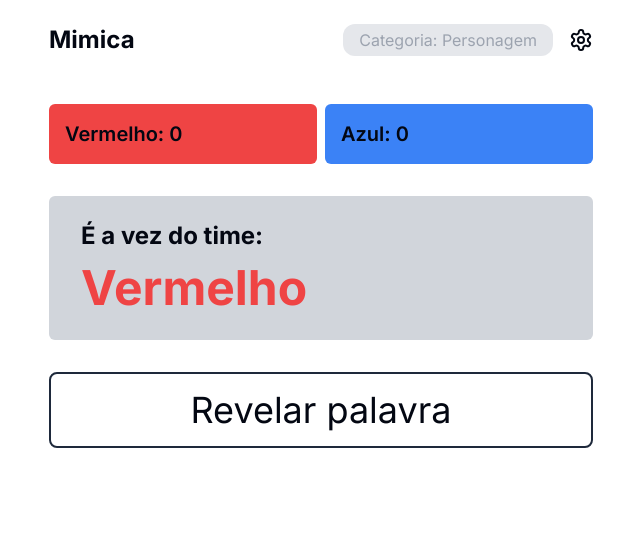
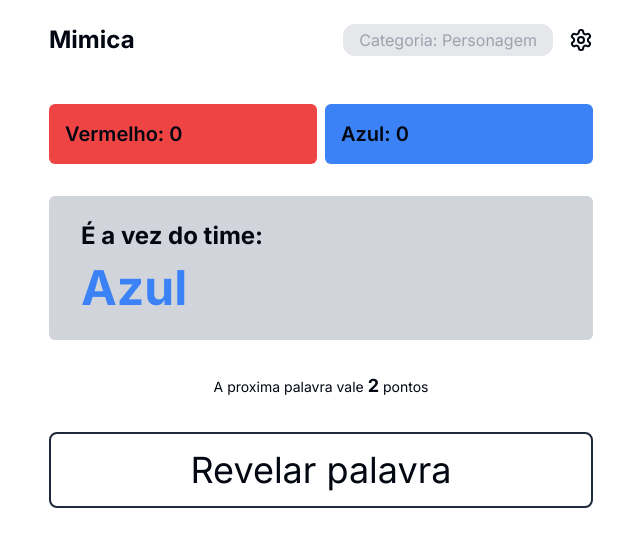
Before and after one commit to gabrielrguarini/mimica, a Next.js app: page / in a window 1280 px wide. Shown: the top 546 px of the page, without its empty margins (319-959 px from the left). Built offline with nearby package versions, Linux system fonts and the light colour scheme.

Commit message:
feat: add usedWords for remove reapeated words

```diff
--- a/src/app/page.tsx
+++ b/src/app/page.tsx
@@ -18,9 +18,17 @@ export default function Home() {
   const [bluePoints, setBluePoints] = useState(0);
   const [team, setTeam] = useState(Teams.BLUE);
   const [time, setTime] = useState(60);
+  const [usedWords, setUsedWords] = useState<UsedWord[]>([]);
   const newWord = () => {
     const { value } = SortNumber(0, words.length);
-    setTeam((prev) => (prev === Teams.BLUE ? Teams.RED : Teams.BLUE));
+    const reapeatWord = usedWords.some((index) => index.index === value);
+    if (reapeatWord) {
+      if (usedWords.length >= words.length - 5) {
+        setUsedWords([]);
+      }
+      newWord();
+      return;
+    }
     setIndexWord(value);
   };
   useEffect(() => {
@@ -43,6 +51,7 @@ export default function Home() {
           setBluePoints={setBluePoints}
           team={team}
           time={time}
+          setTeam={setTeam}
         />
       ) : (
         <motion.div
@@ -89,8 +98,29 @@ export default function Home() {
               </span>
             )}
           </div>
+          <p className="text-sm text-center">
+            A proxima palavra vale{" "}
+            <span className="text-lg font-bold">
+              {words[indexWord].difficulty}
+            </span>{" "}
+            pontos
+          </p>
+          {usedWords.length > 0 && (
+            <p className="text-sm text-center">
+              A ultima palavra foi:{" "}
+              <span className="text-base font-bold capitalize">
+                {usedWords[usedWords.length - 1]?.word}
+              </span>
+            </p>
+          )}
           <button
-            onClick={() => setVisible((prev) => !prev)}
+            onClick={() => {
+              setVisible((prev) => !prev);
+              setUsedWords((prev) => [
+                ...prev,
+                { word: words[indexWord].word, index: indexWord },
+              ]);
+            }}
             className="text-4xl border-2 border-slate-800 rounded-lg p-4"
           >
             Revelar palavra
--- a/src/components/card-word.tsx
+++ b/src/components/card-word.tsx
@@ -11,6 +11,7 @@ interface CardWordProps {
   setRedPoints: React.Dispatch<React.SetStateAction<number>>;
   setBluePoints: React.Dispatch<React.SetStateAction<number>>;
   team: Teams;
+  setTeam: React.Dispatch<React.SetStateAction<Teams>>;
   time: number;
 }
 export default function CardWord({
@@ -21,6 +22,7 @@ export default function CardWord({
   setRedPoints,
   setBluePoints,
   team,
+  setTeam,
   time,
 }: CardWordProps) {
   const [timeLeft, setTimeLeft] = useState(60);
@@ -51,11 +53,13 @@ export default function CardWord({
     if (team === Teams.BLUE) {
       setBluePoints((prev) => prev + wordDificulty);
     }
+    setTeam((prev) => (prev === Teams.BLUE ? Teams.RED : Teams.BLUE));
     stopAudio();
     setVisible(false);
     newWord();
   };
   const handleWrong = () => {
+    setTeam((prev) => (prev === Teams.BLUE ? Teams.RED : Teams.BLUE));
     stopAudio();
     setVisible(false);
     newWord();
--- /dev/null
+++ b/src/types/used-word.ts
@@ -0,0 +1,4 @@
+interface UsedWord {
+  word: string;
+  index: number;
+}
```
